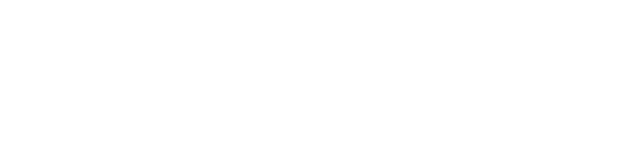
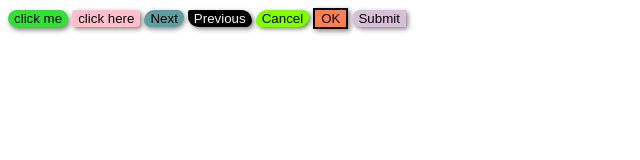
Before and after one commit to vaishnavi1545/my-css-buttons, a plain HTML site: page index.html in a window 1280 px wide. Shown: the whole page, without its empty margins (0-640 px from the left). Drawn offline with Linux system fonts and the light colour scheme.

Commit message:
Update index.html

```diff
--- a/index.html
+++ b/index.html
@@ -1,12 +1,130 @@
 <!DOCTYPE html>
-<html lang="en">
+<html>
+
 <head>
-    <meta charset="UTF-8">
-    <meta http-equiv="X-UA-Compatible" content="IE=edge">
-    <meta name="viewport" content="width=device-width, initial-scale=1.0">
-    <title>Document</title>
+    <title>CSS Buttons</title>
 </head>
+<style>
+    .btn1 {
+        background-color: rgb(50, 225, 50);
+        color: rgb(3, 3, 3);
+        border-radius: 50px;
+        border-style: none;
+        padding: left 20px 20px 20px 20px;
+        cursor: pointer;
+        box-shadow: 2px 3px 5px grey;
+    }
+
+    .btn1:hover {
+        background-color: rgb(10, 104, 10);
+        box-shadow: 3px 4px 6px;
+        transition: 1s;
+
+    }
+
+    .btn2 {
+        background-color: pink;
+        color: black;
+        border-radius: 4px;
+        border-style: none;
+        cursor: pointer;
+        box-shadow: 2px 2px 5px gray;
+    }
+
+    .btn2:hover {
+        background-color: rgb(217, 25, 131);
+        box-shadow: 4px 4px 6px;
+        transition: 1s
+    }
+
+    .btn3 {
+        background-color: cadetblue;
+        color: black;
+        border-radius: 30px 20px;
+        border-style: none;
+        cursor: pointer;
+        box-shadow: 1px 2px 5px gray;
+
+    }
+
+    .btn3:hover {
+        background-color: darkcyan;
+        box-shadow: 2px 3px 6px;
+        transition: 1s;
+    }
+
+    .btn4 {
+        background-color: black;
+        color: whitesmoke;
+        border-radius: 10px 50px 30px;
+        border-style: none;
+        cursor: pointer;
+        box-shadow: 2px 2px 5px gray;
+    }
+
+    .btn4:hover {
+        background-color: slategrey;
+        box-shadow: 2px 4px 6px;
+        transition: 1s;
+    }
+
+    .btn5 {
+        background-color: chartreuse;
+        color: black;
+        border-style: none;
+        cursor: pointer;
+        box-shadow: 2px 2px 4px gray;
+        border-radius: 40px 20px 40px;
+    }
+
+    .btn5:hover {
+        background-color: darkgreen;
+        box-shadow: 3px 3px 4px gray;
+        transition: 1s;
+    }
+
+    .btn6 {
+        background-color: coral;
+        color: black;
+        box-shadow: 2px 2px 5px gray;
+        border-radius: 0px;
+        cursor: pointer;
+        border-style: solid
+    }
+
+    .btn6:hover {
+        background-color: chocolate;
+        transition: 1s;
+        box-shadow: 4px 4px 6px;
+    }
+
+    .btn7 {
+        background-color: thistle;
+        color: black;
+        box-shadow: 2px 2px 5px gray;
+        border-radius: 80px 10px 10px 80px;
+        cursor: pointer;
+        border-style: none;
+    }
+
+    .btn7:hover {
+        background-color: violet;
+        transition: 1s;
+        box-shadow: 3px 3px 6px;
+    }
+</style>
+
 <body>
+    <div class="box">
+        <button class="btn1">click me</button>
+        <button class="btn2">click here</button>
+        <button class="btn3">Next</button>
+        <button class="btn4">Previous</button>
+        <button class="btn5">Cancel</button>
+        <button class="btn6">OK</button>
+        <button class="btn7">Submit</button>
 
+    </div>
 </body>
+
 </html>
```
